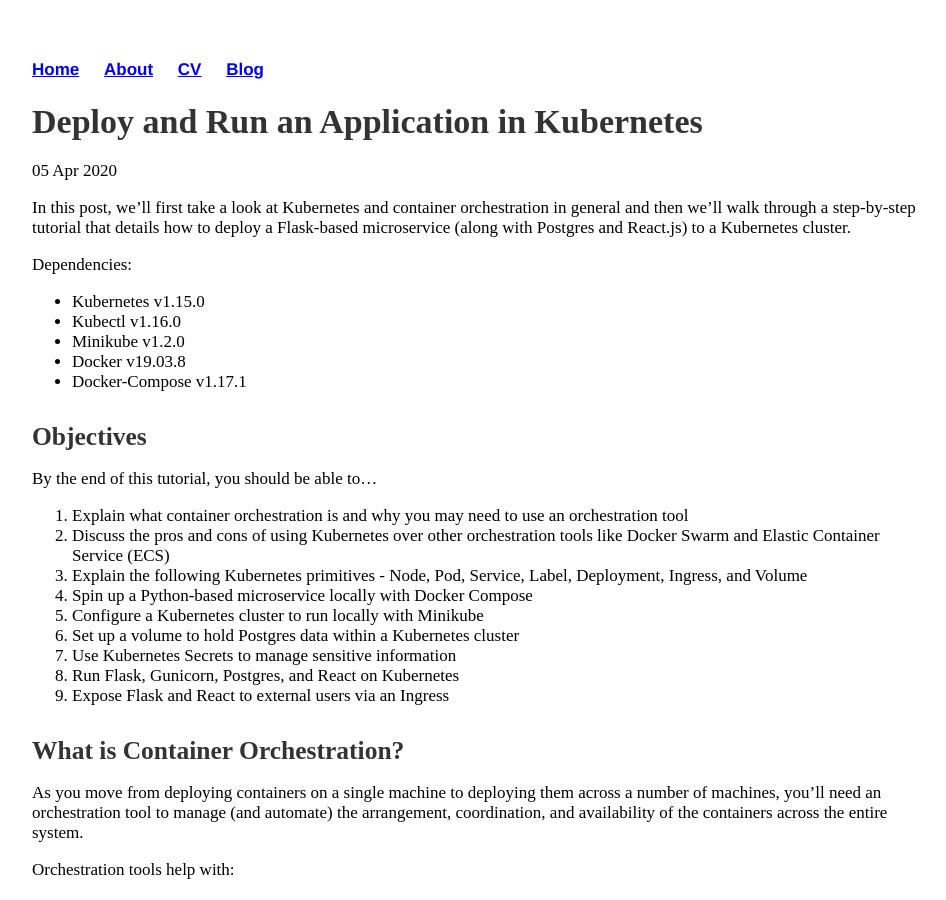
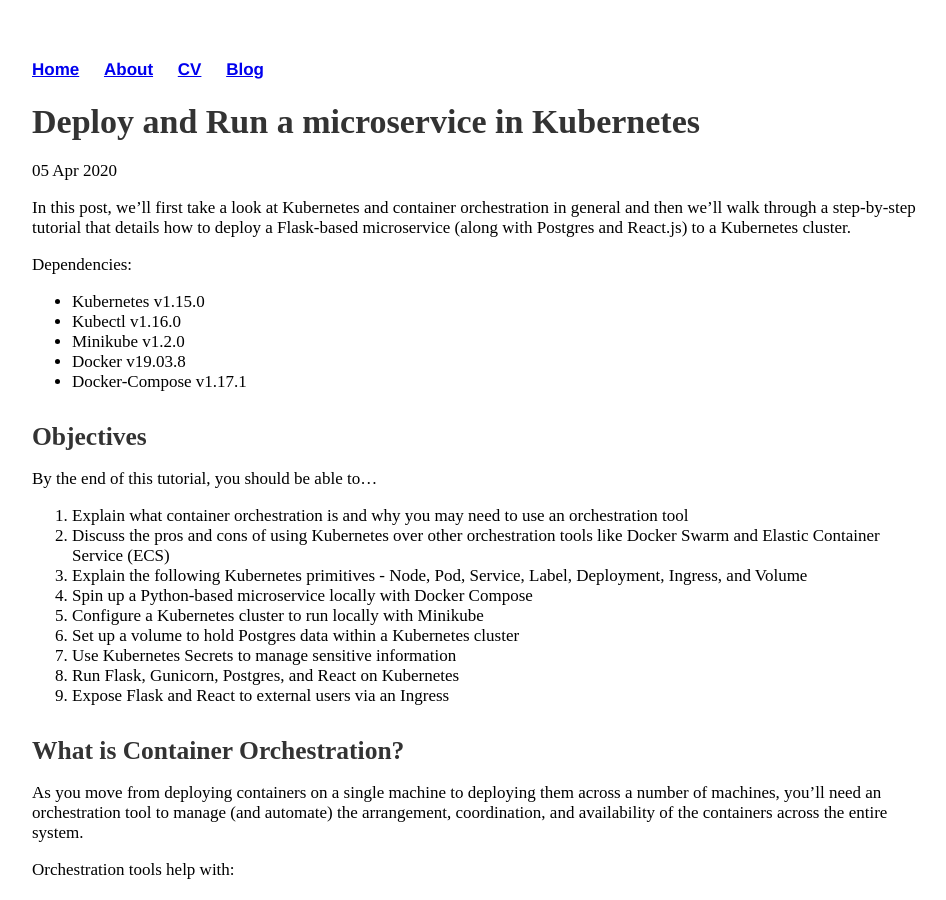
Before and after one commit to vinaydhegde/vinaydhegde.github.io, a Jekyll site: the page built from _posts/2020-04-05-Deploy and run a microservce in Kubernetes.md, in a window 1280 px wide and 900 px high. Shown: the whole window, without its empty margins (160-1106 px from the left). Built offline with Jekyll 4.4.1, drawn with Linux system fonts in a browser that asks for light colours.

Commit message:
Update and rename 2020-04-05-Deploy and run an application in Kubernetes.md to 2020-04-05-Deploy and run a microservce in Kubernetes.md

```diff
--- a/_posts/2020-04-05-Deploy and run an application in Kubernetes.md
+++ b/_posts/2020-04-05-Deploy and run a microservce in Kubernetes.md
@@ -1,6 +1,6 @@
 ---
 layout: post
-title: "Deploy and Run an Application in Kubernetes"
+title: "Deploy and Run a microservice in Kubernetes"
 date: 2020-04-05
 ---
 
```
